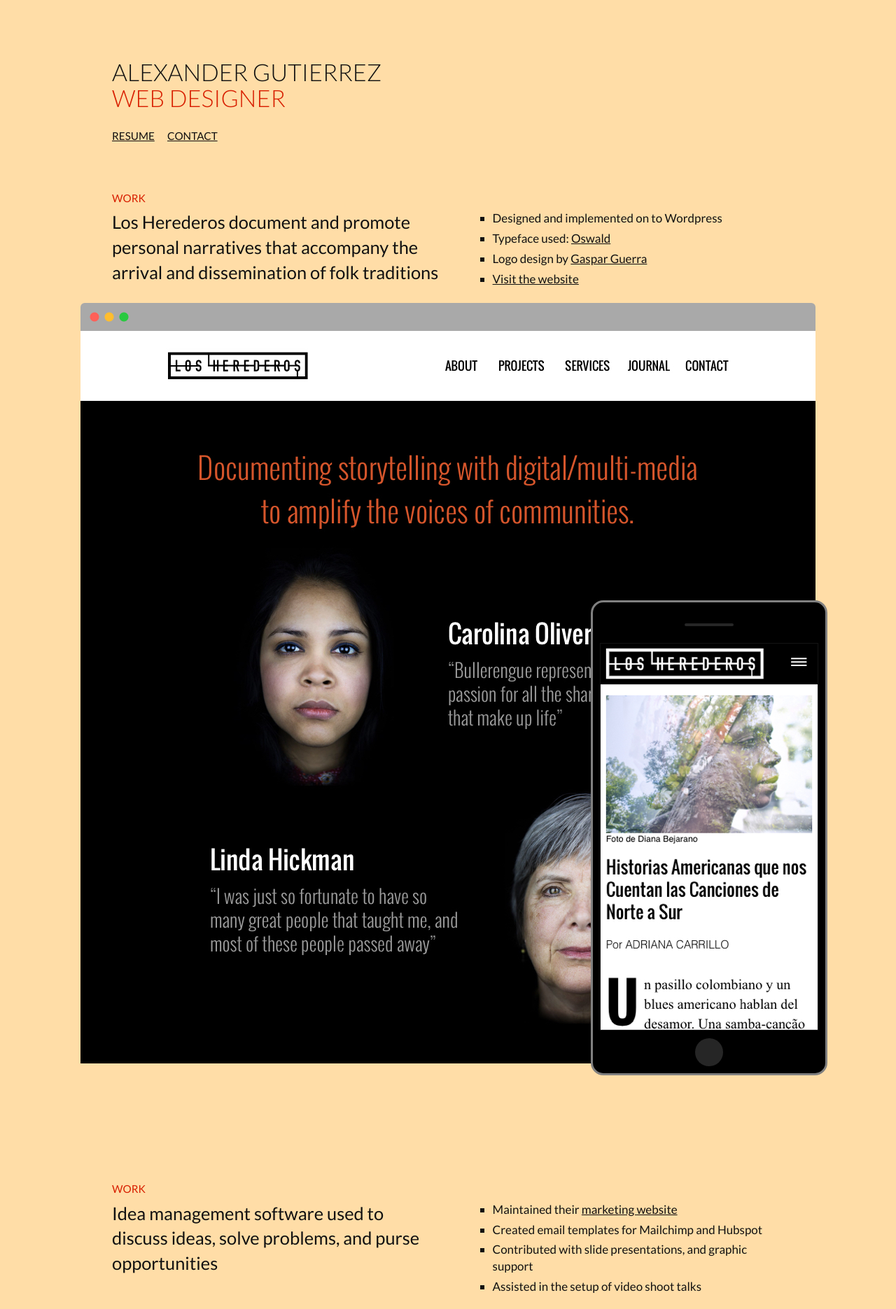
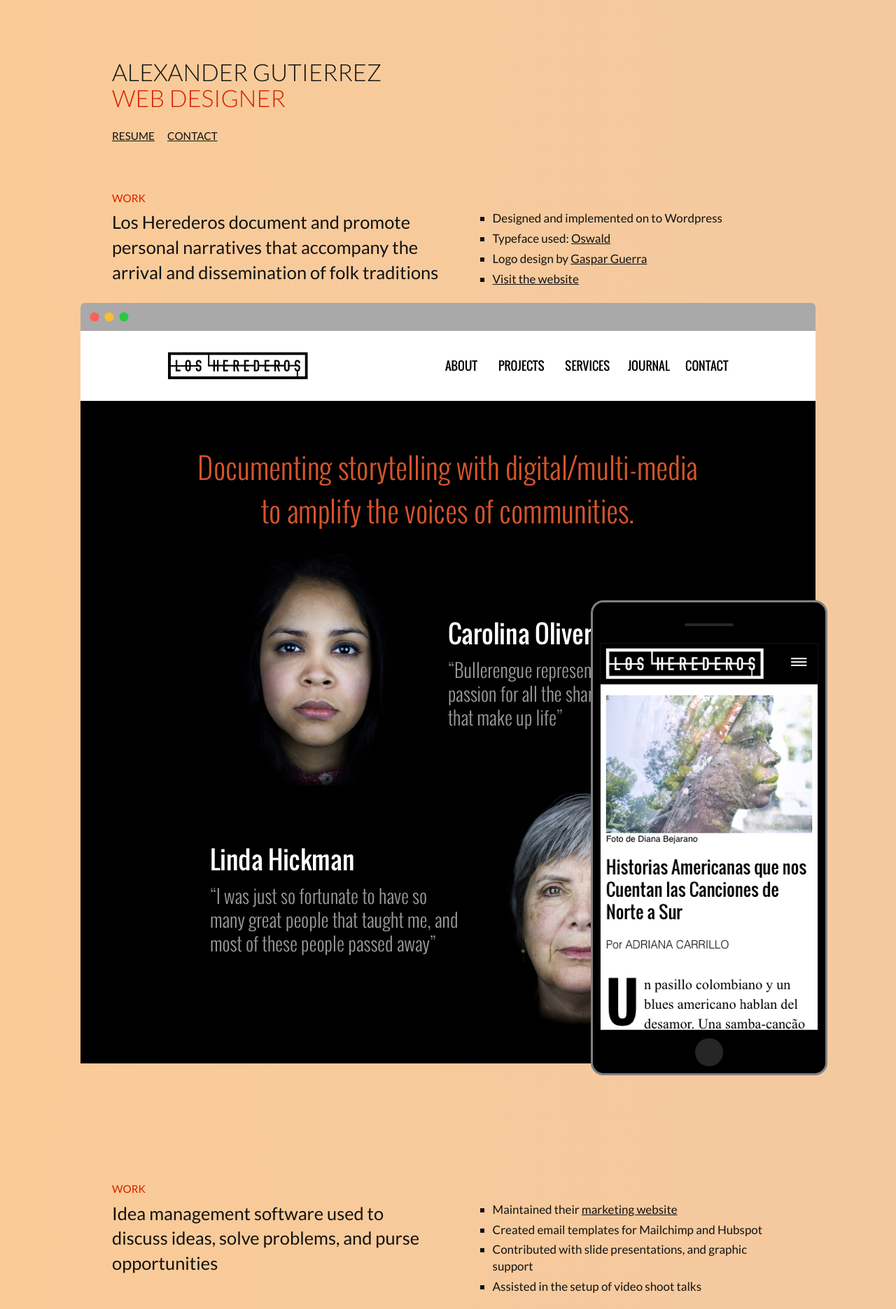
Before and after one commit to gutierrezalex/gutierreza, a Jekyll site: the page built from index.html, in a window 1280 px wide. Shown: the top 1871 px of the page at 70% size. Built offline with Jekyll 4.4.1, drawn with Linux system fonts in a browser that asks for light colours.

Commit message:
Update background color

```diff
--- a/_sass/_layout.scss
+++ b/_sass/_layout.scss
@@ -89,7 +89,8 @@ footer {
  * Homepage
  */
 .home {
-	background-color: $background-color;
+	background-color: $background-color-main;
+	background: linear-gradient(to left, $background-color-main, $background-color-main-lighter);
 
 	article {
 		display: flex;
--- a/css/main.scss
+++ b/css/main.scss
@@ -14,7 +14,8 @@ $font-size-lrg: 1.5em;
 $font-size-xlrg: 2em;
 
 $text-color: #111;
-$background-color: #FFDDA7;
+$background-color-main: #F4C9A1;
+$background-color-main-lighter: #FACB97;
 
 $lightgrey-color: #F0F0F0;
 
```
